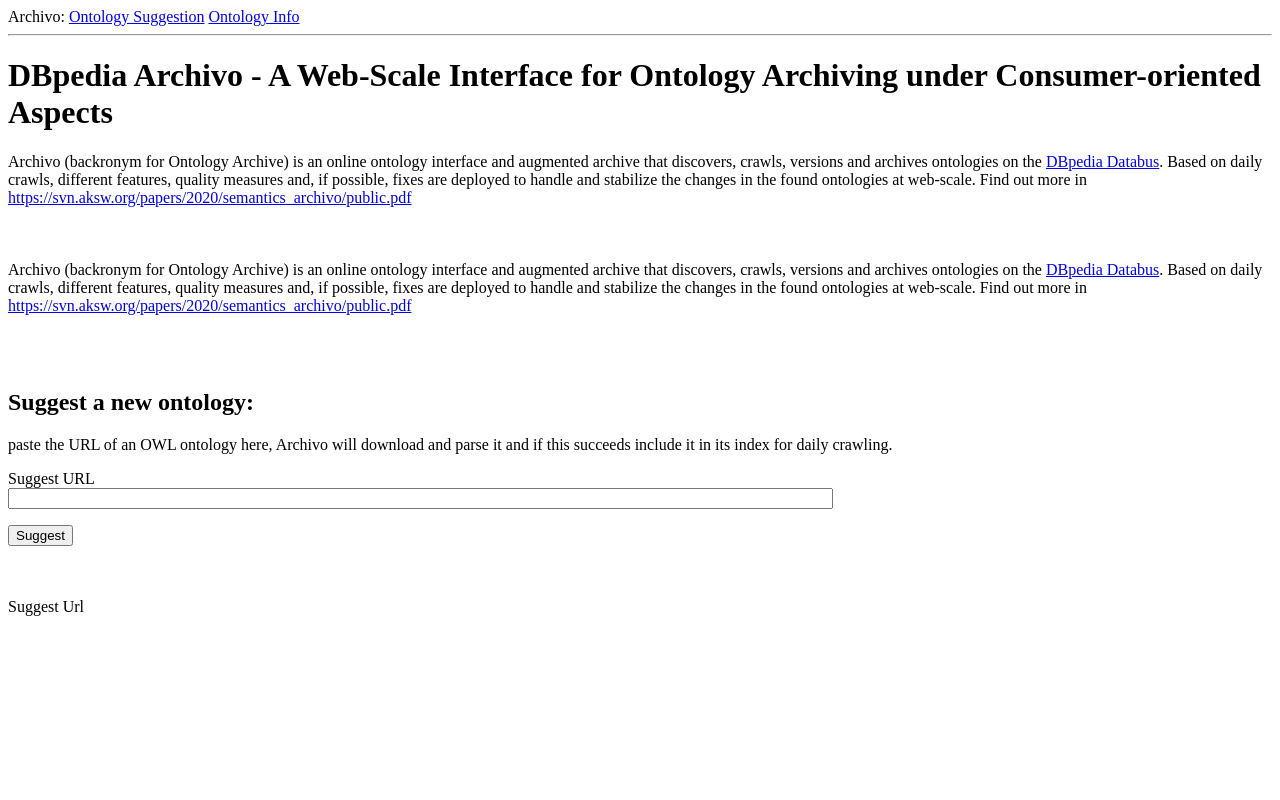
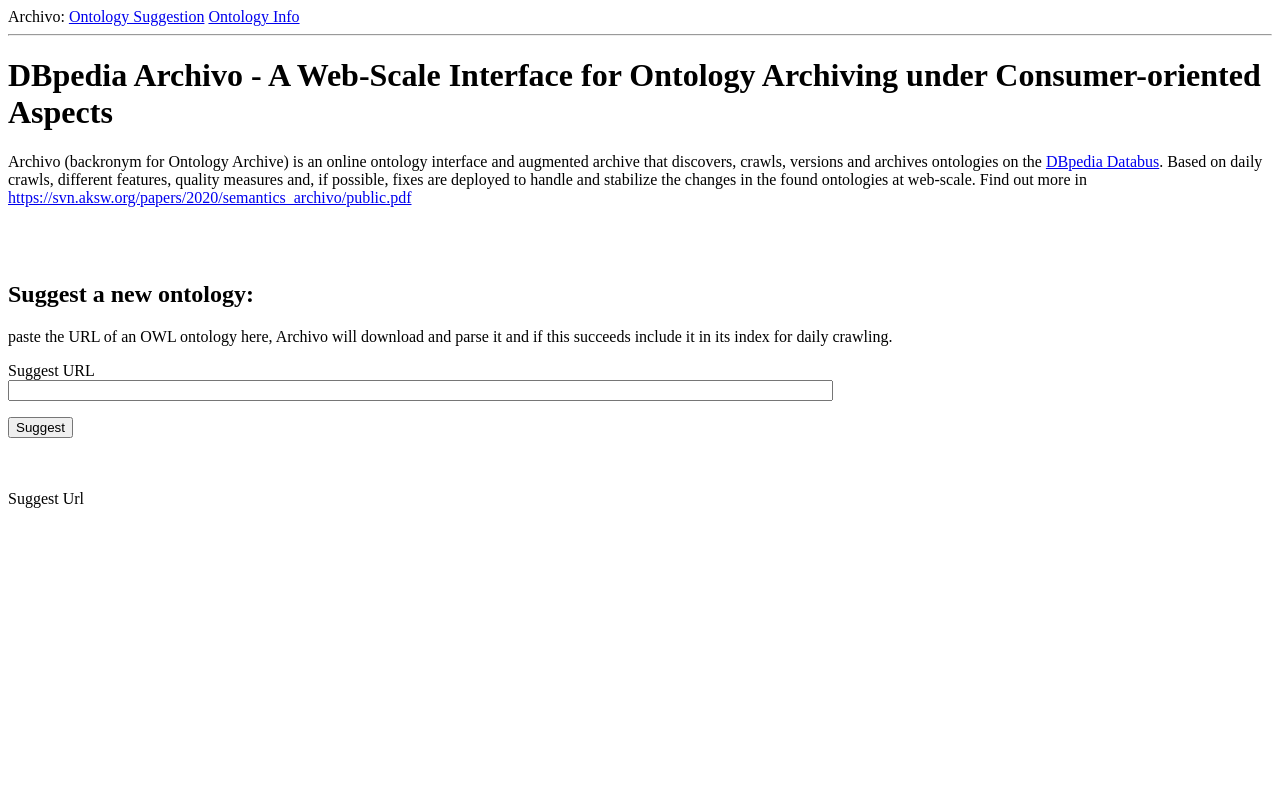
Before and after one commit to dbpedia/archivo, a Flask app: page / in a window 1280 px wide. Run offline with Flask 2, Linux system fonts and the light colour scheme; parts of the project's set-up code (start-up, migrations or seed data) failed here and were passed over.

Commit message:
Removes duplicate text from webservice

```diff
--- a/archivo/webservice/templates/index.html
+++ b/archivo/webservice/templates/index.html
@@ -1,11 +1,6 @@
 {% extends "base.html" %}
 
 {% block content %}
-Archivo (backronym for Ontology Archive) is an online ontology interface and augmented archive that discovers, crawls, versions and archives ontologies on the <a title="DBpedia Databus" href="https://databus.dbpedia.org/ontologies/">DBpedia Databus</a>. Based on daily crawls, different features, quality measures and, if possible, fixes are deployed to handle and stabilize the changes in the found ontologies at web-scale.
-Find out more in <a title="DBpedia Archivo Paper" href="https://svn.aksw.org/papers/2020/semantics_archivo/public.pdf" target="_blank">https://svn.aksw.org/papers/2020/semantics_archivo/public.pdf</a>
-
-
-<br><br><br><br>
 
 <h2>Suggest a new ontology:</h2>
 paste the URL of an OWL ontology here, Archivo will download and parse it and if this succeeds include it in its index for daily crawling.
```
